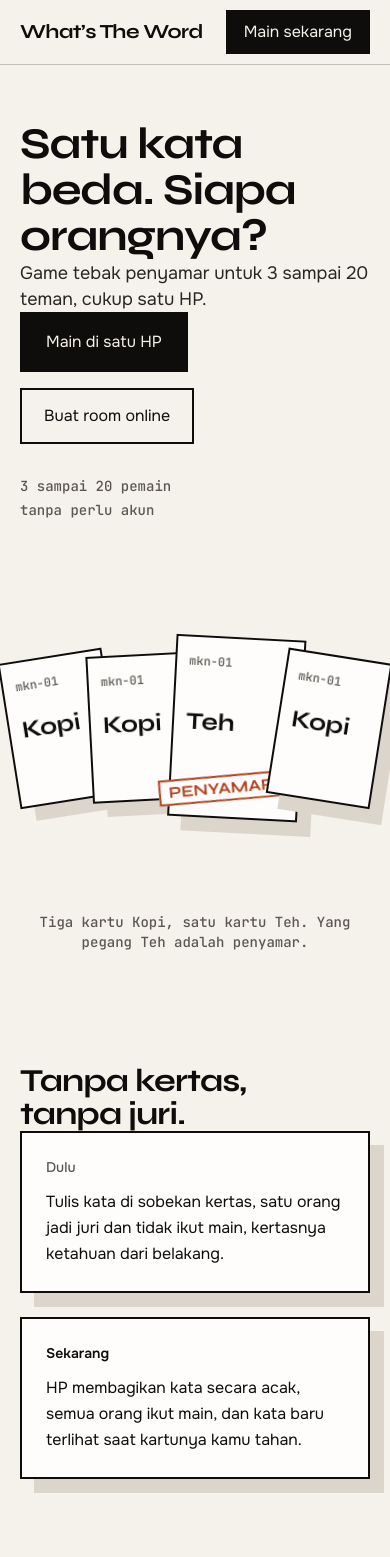
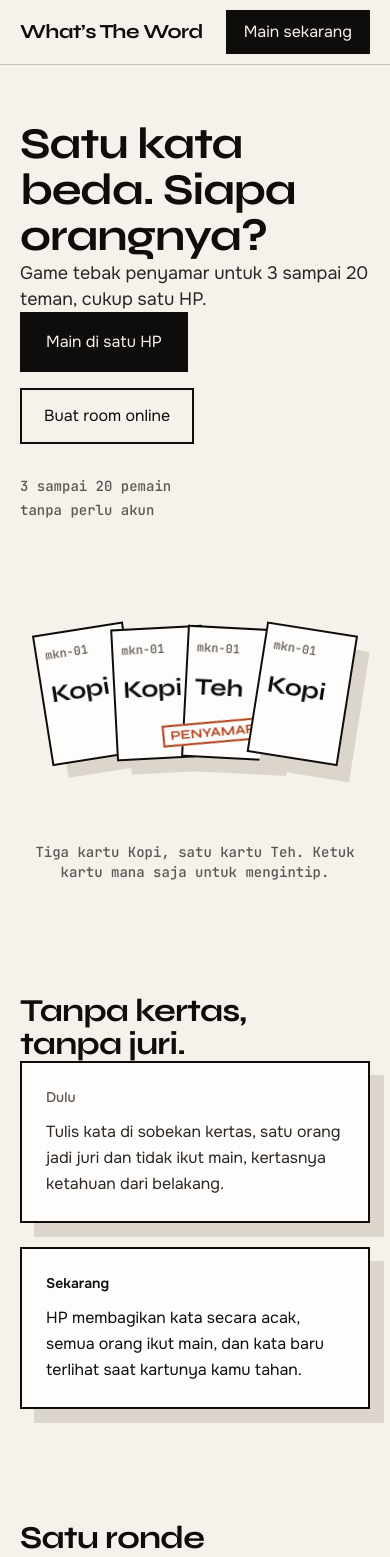
Before and after one commit to ALIFKA-HUB/WhatsTheWord, a React (Vite) app in the folder client/: page / in a window 390 px wide. Shown: the top 1557 px of the page. Built offline with nearby package versions, Linux system fonts and the light colour scheme; no server answers; a web font is replaced by a local one.

Commit message:
fix(landing): scope missing Terrazzo Tailwind aliases, fix 4-char room code copy, and fix mobile HeroDeal overflow

```diff
--- a/client/src/landing/content.ts
+++ b/client/src/landing/content.ts
@@ -7,7 +7,7 @@ export const HERO = {
   secondary: 'Buat room online',
   fact1: '3 sampai 20 pemain',
   fact2: 'tanpa perlu akun',
-  caption: 'Tiga kartu Kopi, satu kartu Teh. Yang pegang Teh adalah penyamar.',
+  caption: 'Tiga kartu Kopi, satu kartu Teh. Ketuk kartu mana saja untuk mengintip.',
 };
 
 export const BEFORE_AFTER = {
@@ -69,7 +69,7 @@ export const MODES = {
       badge: 'Multi-device',
       points: [
         'Tiap orang pegang HP masing-masing',
-        'Masuk dengan satu kode room 6 karakter',
+        'Masuk dengan satu kode room 4 karakter',
         'Host atur kategori kata dan jumlah penyamar',
       ],
       action: 'Buat room online',
--- a/client/src/landing/landing.css
+++ b/client/src/landing/landing.css
@@ -272,3 +272,44 @@ a.lp-plate:hover, button.lp-plate:hover {
   opacity: 0;
   pointer-events: none;
 }
+
+/* Scoped Terrazzo utility bridges for classes referenced by landing TSX */
+.lp-root .bg-paper-2 {
+  background-color: var(--color-paper-2);
+}
+
+.lp-root .text-ink-2 {
+  color: var(--color-ink-2);
+}
+
+.lp-root .hover\:text-ink-2:hover {
+  color: var(--color-ink-2);
+}
+
+.lp-root .hover\:border-ink-2:hover {
+  border-color: var(--color-ink-2);
+}
+
+.lp-root .shadow-card {
+  box-shadow: var(--shadow-card);
+}
+
+@media (max-width: 480px) {
+  .lp-deal-fan {
+    min-height: 250px;
+  }
+
+  .lp-deal-card {
+    width: clamp(92px, 23vw, 130px);
+    padding: var(--space-sm) var(--space-xs);
+  }
+
+  .lp-deal-card:not(:first-child) {
+    margin-left: clamp(-34px, -7vw, -22px);
+  }
+
+  .lp-stamp {
+    font-size: var(--text-xs);
+    padding: 2px 6px;
+  }
+}
```
Also changed, not shown: 1 other file (tests, documents, lock files or other folders).
